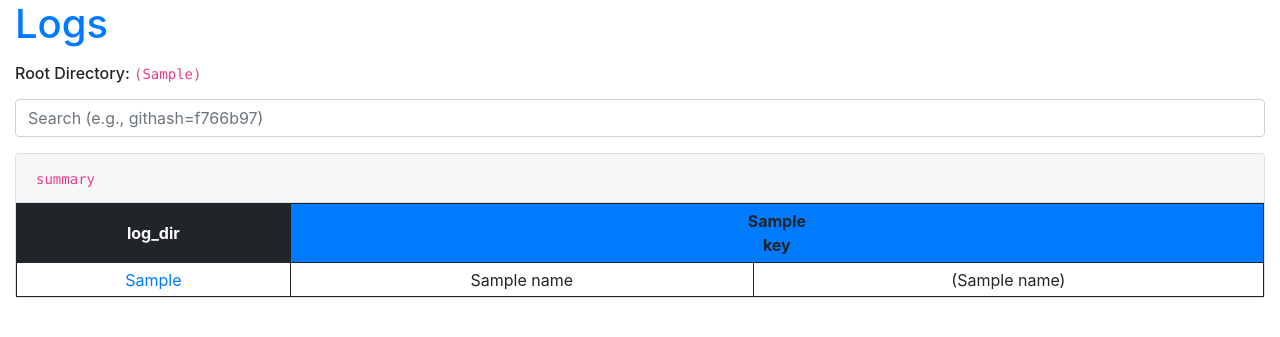
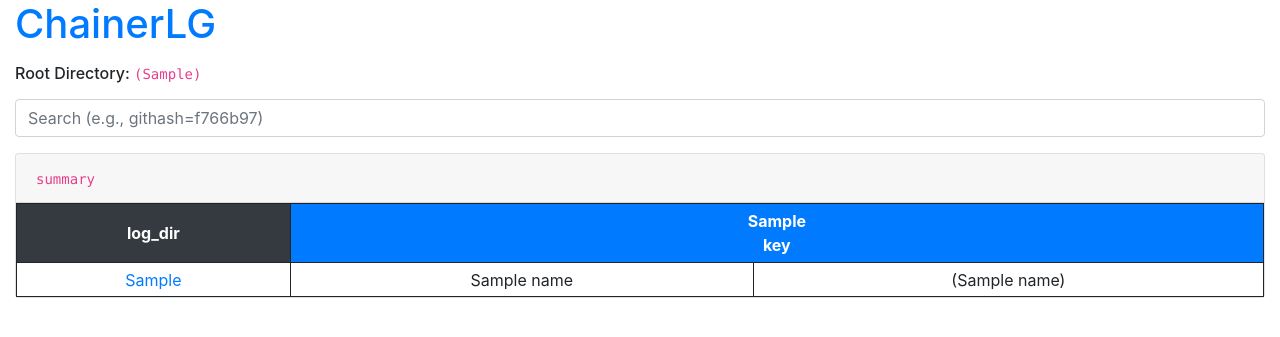
Before and after one commit to wkentaro/logboard, a Flask app: template logboard/templates/index.html in a window 1280 px wide. Shown: the top 337 px of the page. Run offline with Flask 2, Linux system fonts and the light colour scheme; the template is opened without the code that fills it: most values are stand-ins (such as "Sample title", 1, 10 or a date in 2020); some libraries are stand-ins or nearby versions.

Commit message:
Update chainerlg/templates/index.html

```diff
--- a/logboard/templates/index.html
+++ b/logboard/templates/index.html
@@ -4,6 +4,7 @@
   <meta charset="utf-8">
   <meta http-equiv="X-UA-Compatible" content="IE=edge">
   <meta name="viewport" content="width=device-width, initial-scale=1"><link rel="stylesheet" href="https://maxcdn.bootstrapcdn.com/bootstrap/4.0.0/css/bootstrap.min.css" integrity="sha384-Gn5384xqQ1aoWXA+058RXPxPg6fy4IWvTNh0E263XmFcJlSAwiGgFAW/dAiS6JXm" crossorigin="anonymous">
+  <title>ChainerLG</title>
   <style>
     .text-small {
       font-size: 12px;
@@ -15,7 +16,7 @@
 <div class="container-fluid">
 
   <h1 class="display-5 mb-3">
-    <a href="/">Logs</a>{% if request.args.log_dir %}: {{ request.args.log_dir }}{% endif %}
+    <a href="/">ChainerLG</a>{% if request.args.log_dir %}: {{ request.args.log_dir }}{% endif %}
   </h1>
 
   <h6 class="mb-3">
@@ -42,7 +43,7 @@ table.table-bordered th {
     <div class="card-body p-0 table-responsive">
       <table class="table table-hover table-sm table-bordered text-center mb-0">
         <tr>
-          <th class="table-dark" style="vertical-align: middle;">log_dir</th>
+          <th class="bg-dark text-white" style="vertical-align: middle;">log_dir</th>
           {% for key in summary_keys %}
           {% if key in ['epoch', 'iteration', 'elapsed_time'] %}
           {% set class = 'bg-danger' %}
@@ -54,7 +55,7 @@ table.table-bordered th {
           {% set class = 'bg-primary' %}
           {% set colspan = 2 %}
           {% endif %}
-          <th class="{{ class }}" style="vertical-align: middle;" colspan="{{ colspan }}">
+          <th class="{{ class }} text-white" style="vertical-align: middle;" colspan="{{ colspan }}">
             {{ key.replace('/', ' /').replace(' ', '<br/>') | safe }}
           </th>
           {% endfor %}
```
